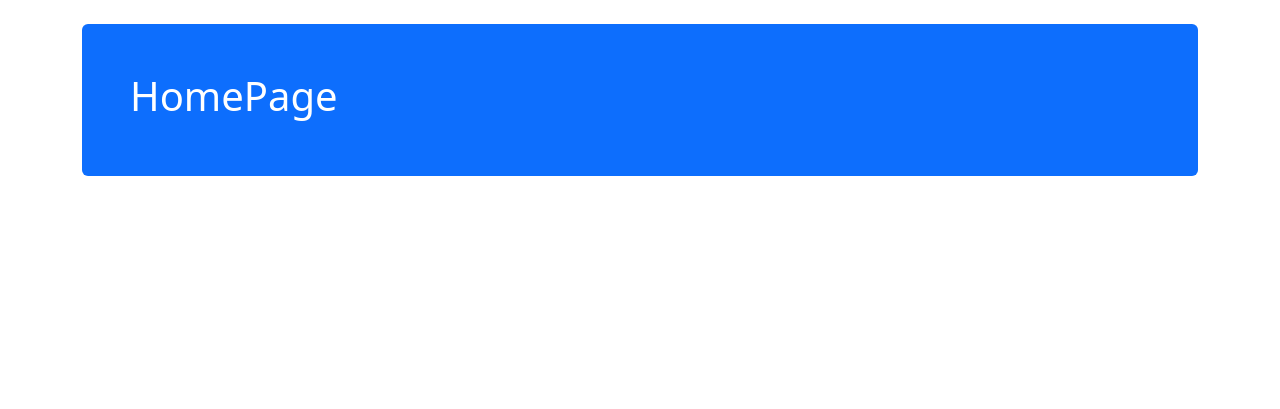
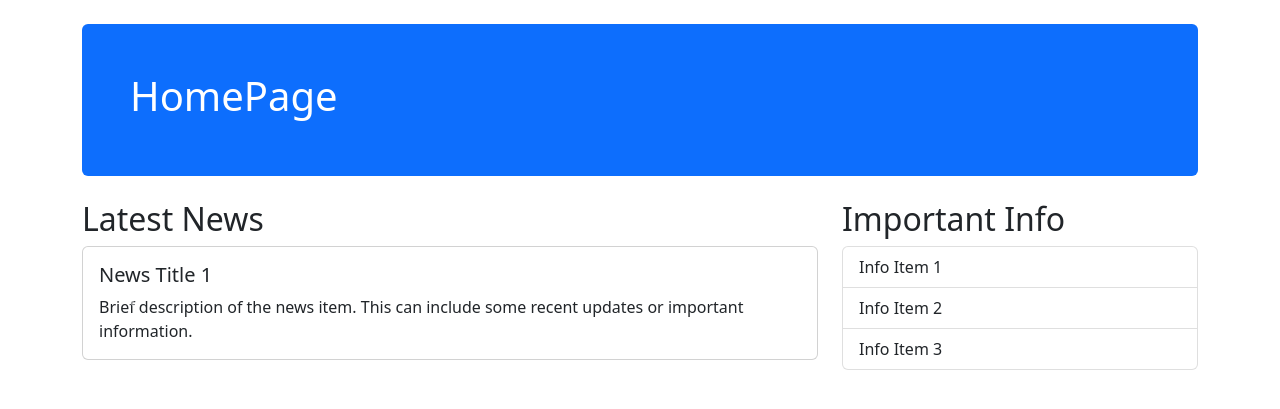
Before and after one commit to ryan-jardine/clash-app, a Flask app: page / in a window 1280 px wide. Shown: the part 58-467 px from the top of the page. Run offline with Flask 3, Linux system fonts and the light colour scheme.

Commit message:
Removed and refactored rendundant code

```diff
--- a/myapp/routes.py
+++ b/myapp/routes.py
@@ -14,9 +14,8 @@ def get_db_connection():
 
 @app.route('/')
 def main():
-    if 'username' in session:
-        return render_template('loggedin_home.html')
-    return render_template('home.html')
+    user_logged_in = 'username' in session
+    return render_template('home.html', user_logged_in = user_logged_in)
 
 @app.route('/logout')
 def logout():
--- a/myapp/templates/dashboard.html
+++ b/myapp/templates/dashboard.html
@@ -18,6 +18,9 @@
             <ul class="navbar-nav me-auto"> <!-- Use me-auto to push "Home" to the left -->
                 <li class="nav-item">
                     <a class="nav-link" href="/">Home</a>
+                </li>
+                <li class="nav-item">
+                    <a class="nav-link" href="/dashboard">Dashboard</a>
                 </li>
             </ul>
             <ul class="navbar-nav ms-auto"> <!-- Use ms-auto to push "Logout" to the right -->
--- a/myapp/templates/home.html
+++ b/myapp/templates/home.html
@@ -17,6 +17,11 @@
                 <li class="nav-item">
                     <a class="nav-link" href="/">Home</a>
                 </li>
+                {% if user_logged_in %}
+                    <li class="nav-item">
+                        <a class="nav-link" href="/dashboard">Dashboard</a>
+                    </li>
+                {% endif %}
             </ul>
             <ul class="navbar-nav ms-auto"> <!-- Use ms-auto to push "Login" and "Register" to the right -->
                 <li class="nav-item">
@@ -34,6 +39,50 @@
     <div class="mt-4 p-5 bg-primary text-white rounded">
         <h1>HomePage</h1>
     </div>
+
+    <div class="row mt-4">
+        <div class="col-md-8">
+            <h2>Latest News</h2>
+            <div id="newsCarousel" class="carousel slide" data-bs-ride="carousel">
+                <div class="carousel-inner">
+                    <div class="carousel-item active">
+                        <div class="card">
+                            <div class="card-body">
+                                <h5 class="card-title">News Title 1</h5>
+                                <p class="card-text">Brief description of the news item. This can include some recent updates or important information.</p>
+                            </div>
+                        </div>
+                    </div>
+                    <div class="carousel-item">
+                        <div class="card">
+                            <div class="card-body">
+                                <h5 class="card-title">News Title 2</h5>
+                                <p class="card-text">Another piece of news or update to keep users informed about recent events.</p>
+                            </div>
+                        </div>
+                    </div>
+                    <!-- Add more carousel items as needed -->
+                </div>
+                <button class="carousel-control-prev" type="button" data-bs-target="#newsCarousel" data-bs-slide="prev">
+                    <span class="carousel-control-prev-icon" aria-hidden="true"></span>
+                    <span class="visually-hidden">Previous</span>
+                </button>
+                <button class="carousel-control-next" type="button" data-bs-target="#newsCarousel" data-bs-slide="next">
+                    <span class="carousel-control-next-icon" aria-hidden="true"></span>
+                    <span class="visually-hidden">Next</span>
+                </button>
+            </div>
+        </div>
+        <div class="col-md-4">
+            <h2>Important Info</h2>
+            <ul class="list-group">
+                <li class="list-group-item">Info Item 1</li>
+                <li class="list-group-item">Info Item 2</li>
+                <li class="list-group-item">Info Item 3</li>
+                <!-- Add more info items as needed -->
+            </ul>
+        </div>
+    </div>
 </div>
 
 </body>
```
Also changed, not shown: myapp/templates/loggedin_home.html (deleted, +0 -43 lines).
